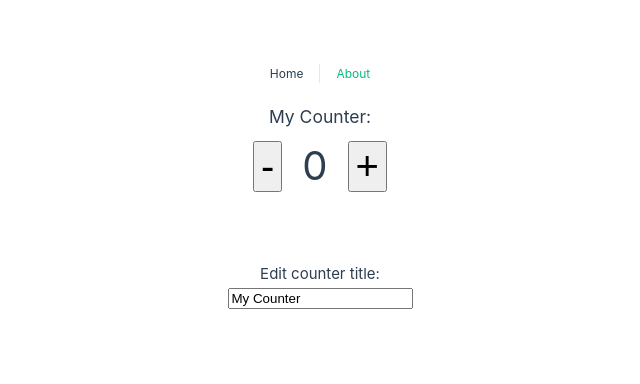
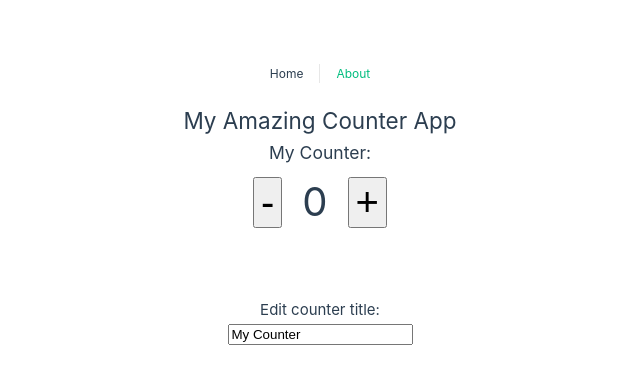
Before and after one commit to KarlHeitmann/ejercicicios_vuejs, a Vue app: page / in a window 1280 px wide. Shown: the top 384 px of the page, without its empty margins (320-960 px from the left). Built offline with nearby package versions, Linux system fonts and the light colour scheme.

Commit message:
listo con non reactive data

```diff
--- a/src/views/HomeView.vue
+++ b/src/views/HomeView.vue
@@ -1,5 +1,6 @@
 <template>
   <div class="home">
+    <h2>{{ appTitle }}</h2>
     <h3>{{ counterData.title }}:</h3>
     <div>
       <button @click="decreaseCounter" class="btn">-</button>
@@ -17,6 +18,8 @@
 
 <script setup>
 import { ref, reactive } from 'vue'
+
+const appTitle = 'My Amazing Counter App'
 
 const counter = ref(0),
       counterTitle = ref('My Counter')
```
